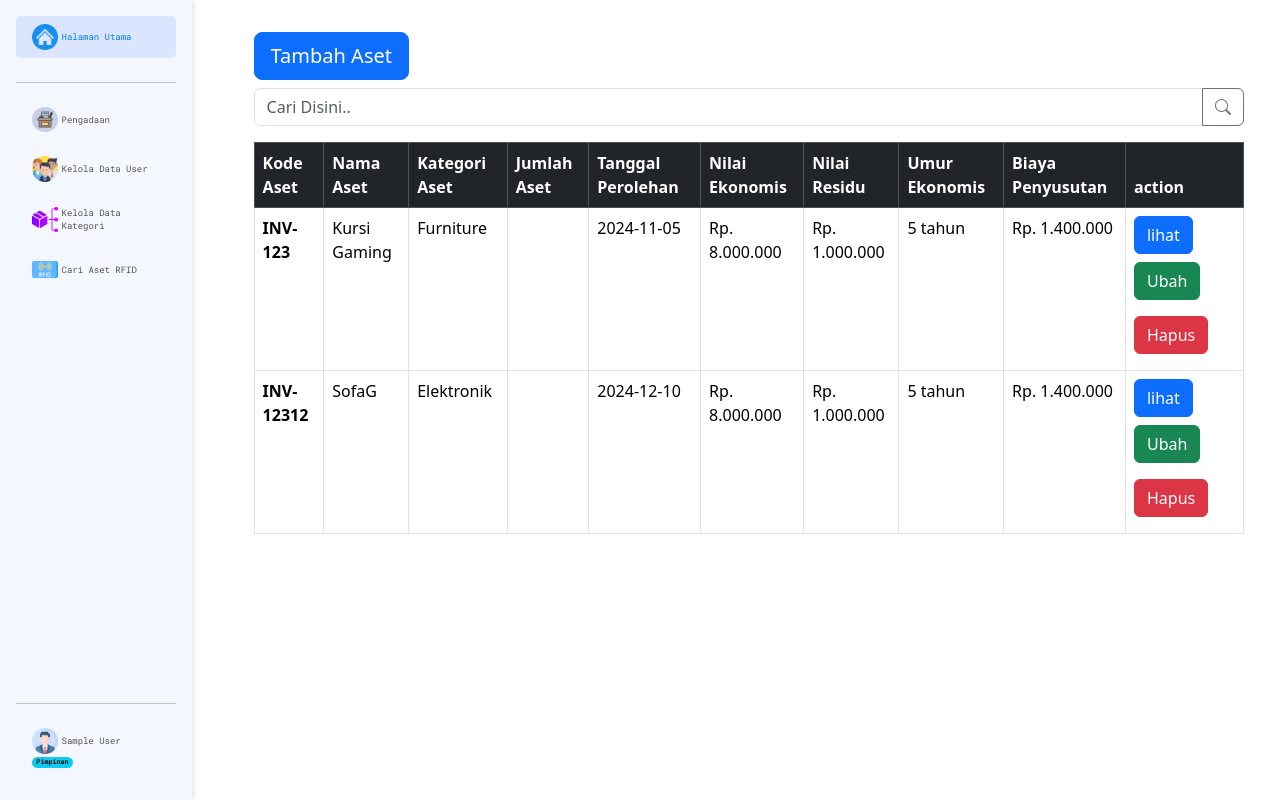
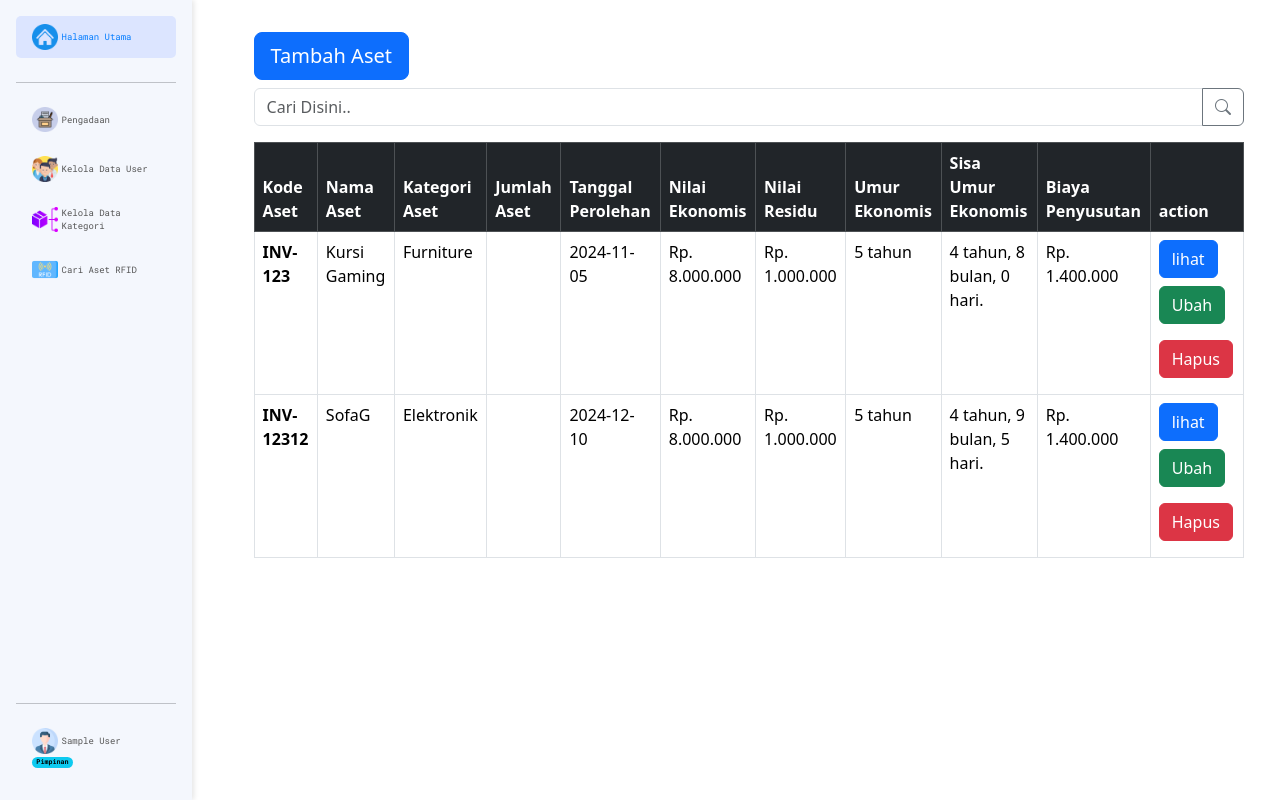
Before and after one commit to AchmadJuliarman1/inventaris-RFID, a PHP site: page /inventaris/pages/aset/index.php in a window 1280 px wide. Run offline with PHP 8.4, Linux system fonts and the light colour scheme; the visitor is signed in with stand-in values (Sample User, id 1); data comes from the database, SQL or seed files in the repository; tables that the repository leaves empty hold one stand-in row (values such as "Sample post"); data that the repository does not hold is empty; some libraries are stand-ins or nearby versions.

Commit message:
sebelum sidang

```diff
--- a/pages/aset/index.php
+++ b/pages/aset/index.php
@@ -39,6 +39,7 @@ if (isset($_POST["cari"])) {
           <th scope="col">Nilai Ekonomis</th>
           <th scope="col">Nilai Residu</th>
           <th scope="col">Umur Ekonomis</th>
+          <th scope="col">Sisa Umur Ekonomis</th>
           <th scope="col">Biaya Penyusutan</th>
           <th scope="col">action</th>
         </tr>
@@ -54,7 +55,19 @@ if (isset($_POST["cari"])) {
           <td><?= $a['tanggal_perolehan']; ?></td>
           <td>Rp. <?= number_format($a['nilai_ekonomis'],0,",","."); ?></td>
           <td>Rp. <?= number_format($a['nilai_residu'],0,",","."); ?></td>
-          <td><?= number_format($a['umur_ekonomis'],0,",","."); ?> tahun</td>
+          <?php
+            $tanggal_perolehan = new DateTime($a['tanggal_perolehan']);
+
+            $tgl_expired = clone $tanggal_perolehan;
+            $umur_ekonomis = $a['umur_ekonomis'];
+            $tgl_expired->modify("+$umur_ekonomis years");
+
+            $hari_ini = new DateTime();
+            $sisa_umur = $hari_ini->diff($tgl_expired);
+
+          ?>
+          <td><?= $a['umur_ekonomis'] ?> tahun</td>
+          <td><?= "{$sisa_umur->y} tahun, {$sisa_umur->m} bulan, {$sisa_umur->d} hari." ?></td>
           <td>Rp. <?= number_format($a['biaya_penyusutan'],0,",",".") ?></td>
           <td>
             <button type="button" class="btn btn-primary" data-bs-toggle="modal" data-bs-target="#modal-lihat" id="button-lihat"
```
